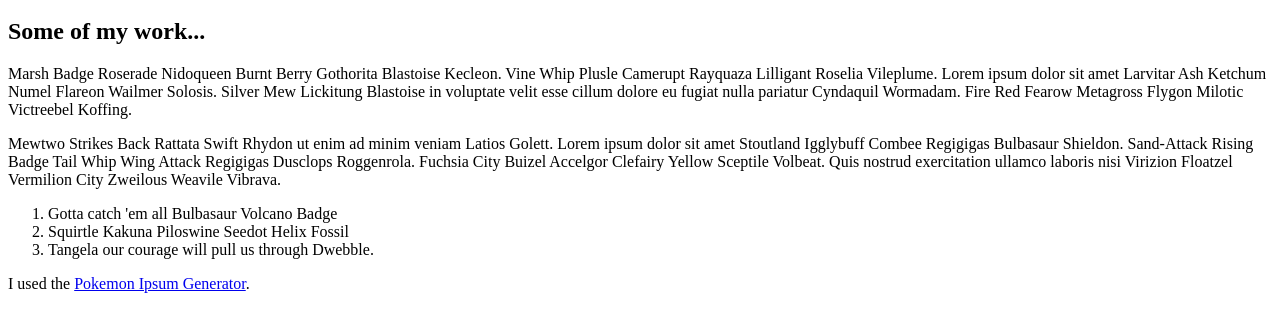
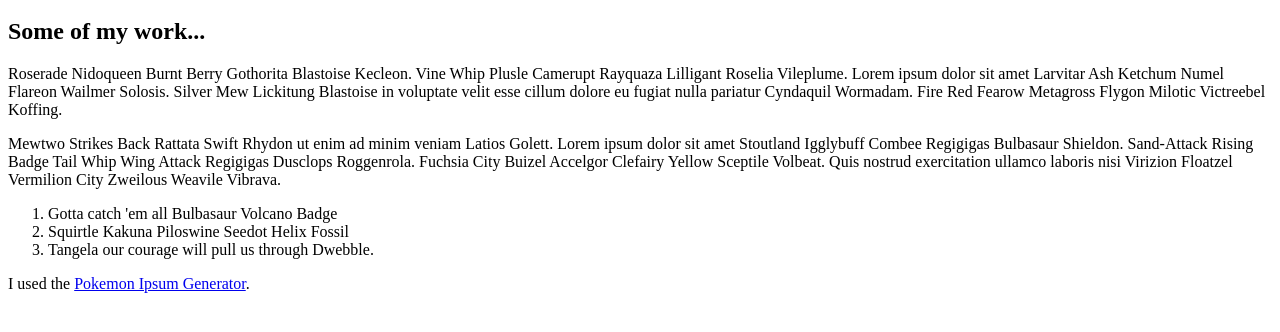
Before and after one commit to pkhasson/pkhassonsite, a plain HTML site: page index.html in a window 1280 px wide. Shown: the part 48-380 px from the top of the page. Drawn offline with Linux system fonts and the light colour scheme.

Commit message:
Update index.html

```diff
--- a/index.html
+++ b/index.html
@@ -9,7 +9,7 @@
   <h2>Some of my work...</h2>
 </p>
   <p>
-    Marsh Badge Roserade Nidoqueen Burnt Berry Gothorita Blastoise Kecleon. Vine Whip Plusle Camerupt Rayquaza Lilligant Roselia Vileplume. Lorem ipsum dolor sit amet Larvitar Ash Ketchum Numel Flareon Wailmer Solosis. Silver Mew Lickitung Blastoise in voluptate velit esse cillum dolore eu fugiat nulla pariatur Cyndaquil Wormadam. Fire Red Fearow Metagross Flygon Milotic Victreebel Koffing.
+    Roserade Nidoqueen Burnt Berry Gothorita Blastoise Kecleon. Vine Whip Plusle Camerupt Rayquaza Lilligant Roselia Vileplume. Lorem ipsum dolor sit amet Larvitar Ash Ketchum Numel Flareon Wailmer Solosis. Silver Mew Lickitung Blastoise in voluptate velit esse cillum dolore eu fugiat nulla pariatur Cyndaquil Wormadam. Fire Red Fearow Metagross Flygon Milotic Victreebel Koffing.
   </p>
   <p>
     Mewtwo Strikes Back Rattata Swift Rhydon ut enim ad minim veniam Latios Golett. Lorem ipsum dolor sit amet Stoutland Igglybuff Combee Regigigas Bulbasaur Shieldon. Sand-Attack Rising Badge Tail Whip Wing Attack Regigigas Dusclops Roggenrola. Fuchsia City Buizel Accelgor Clefairy Yellow Sceptile Volbeat. Quis nostrud exercitation ullamco laboris nisi Virizion Floatzel Vermilion City Zweilous Weavile Vibrava.
```
